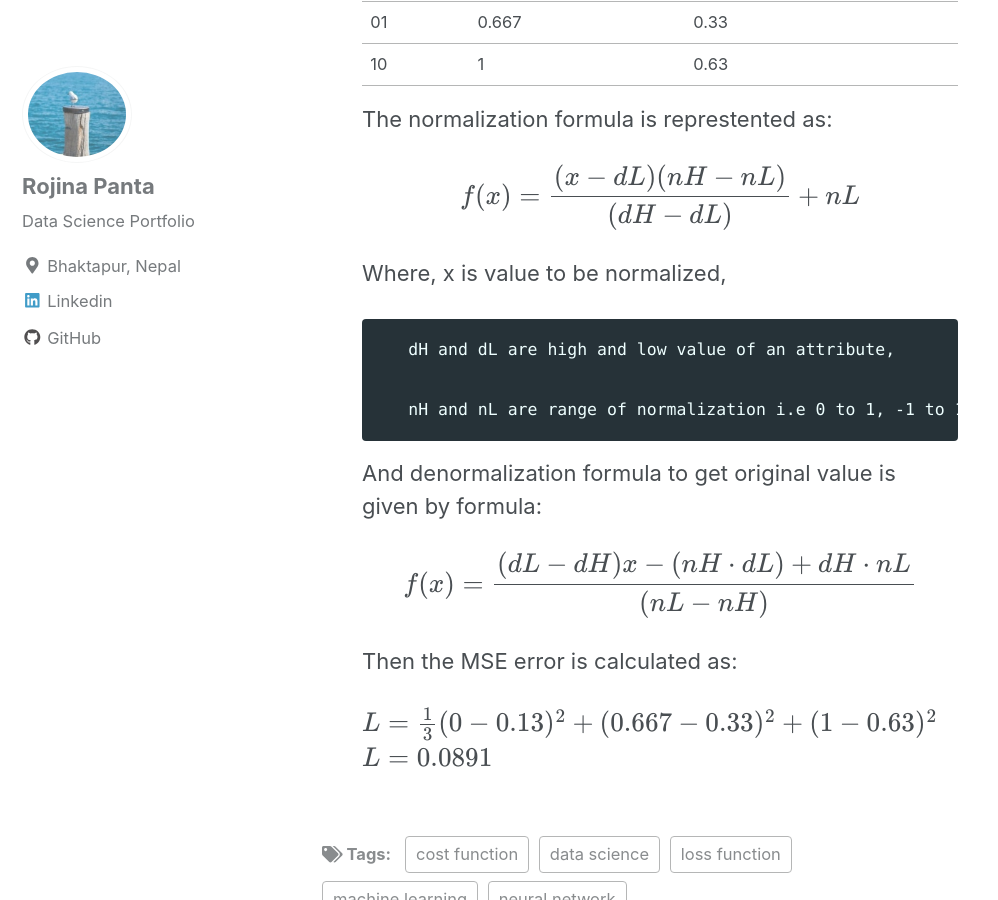
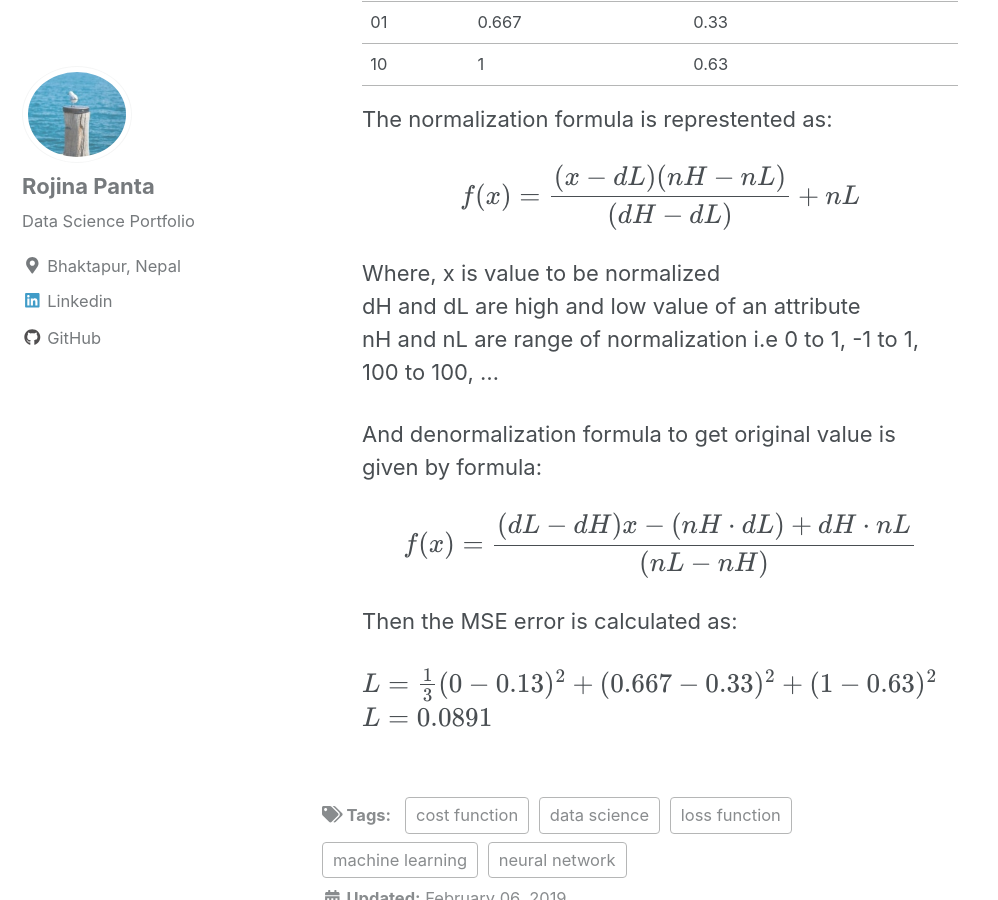
Before and after one commit to Rojina99/Rojina99.github.io, a Jekyll site: the page built from _posts/2019-02-06-loss_function.md, in a window 1280 px wide and 900 px high, scrolled down 1746 px. Shown: the whole window, without its empty margins (0-998 px from the left). Built offline with Jekyll 4.4.1, drawn with Linux system fonts in a browser that asks for light colours; cached includes are drawn as plain includes; nearby versions of some CDN libraries; formulas are drawn with MathJax 3.

```diff
--- a/_posts/2019-02-06-loss_function.md
+++ b/_posts/2019-02-06-loss_function.md
@@ -45,10 +45,8 @@ Before understanding the process of neural network optimization we have to under
 
    $$f(x) = \frac{(x−dL)(nH−nL)}{(dH−dL)} + nL$$
 
-   Where, x is value to be normalized,
-
-          dH and dL are high and low value of an attribute,
-
+   Where, x is value to be normalized
+          dH and dL are high and low value of an attribute
           nH and nL are range of normalization i.e 0 to 1, -1 to 1, 100 to 100, ...
 
    And denormalization formula to get original value is given by formula:
```
